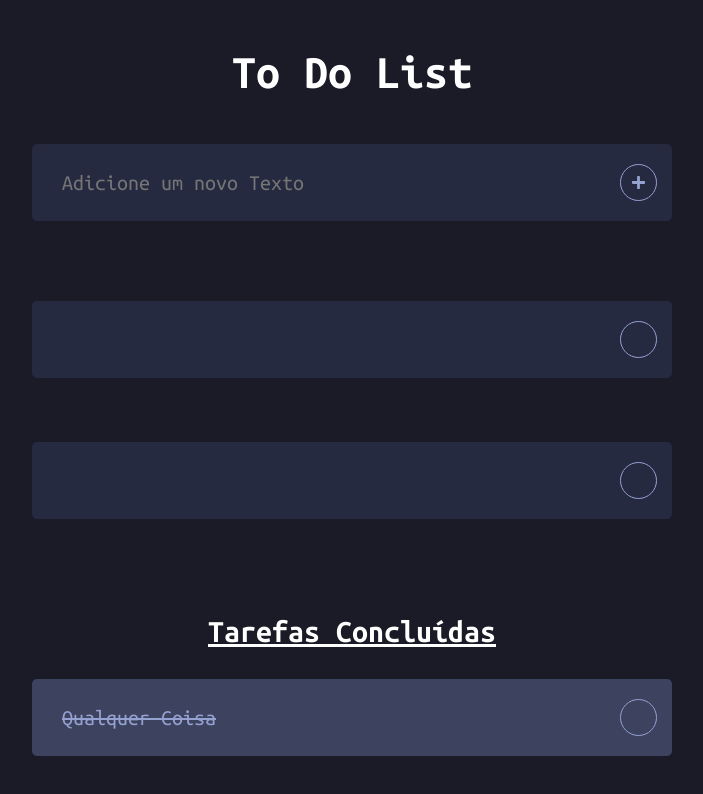
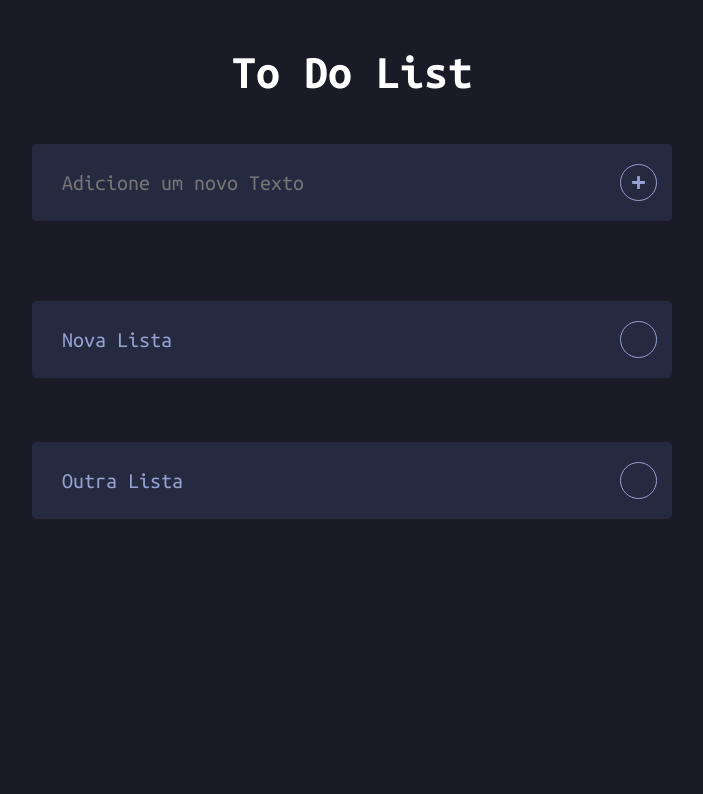
Before and after one commit to NatanALima/projeto-todolist, a React (Vite) app: page / in a window 1280 px wide. Shown: the top 794 px of the page, without its empty margins (288-991 px from the left). Built offline with nearby package versions, Linux system fonts and the light colour scheme; data requests are answered from the project's data file; some icons are missing.

Commit message:
Adiciona função de Adicionar Nova Tarefa
- Adicionado a função de adicionar nova Tarefa

```diff
--- a/db.json
+++ b/db.json
@@ -1,6 +1,16 @@
 {
-  "tasks": [{"id": 1,"type": "text", "placeholder": "Adicione um novo Texto", "value":"", "disabled":false, "btnSelect": "add", "isList": false, "isChecked": false},
-  {"id": 2,"type": "text", "placeholder": "", "value":"", "disabled":true, "btnSelect": "collection", "btnCollection": "default", "isList": true, "isChecked": false},
-  {"id": 3,"type": "text", "placeholder": "", "value":"", "disabled":true, "btnSelect": "collection", "btnCollection": "default", "isList": true, "isChecked": false},
-  {"id": 4,"type": "text", "placeholder": "", "value":"Qualquer Coisa", "disabled": true, "btnSelect": "collection", "btnCollection": "checkedList", "isList": true, "isChecked": true}]
+  "tasks": [
+    {
+      "taskValue": "Nova Lista",
+      "btnCollection": "default",
+      "isChecked": false,
+      "id": 1
+    },
+    {
+      "taskValue": "Outra Lista",
+      "btnCollection": "default",
+      "isChecked": false,
+      "id": 2
+    }
+  ]
 }
--- a/src/App.jsx
+++ b/src/App.jsx
@@ -43,18 +43,48 @@ const ContentTitle = styled.h2`
 
 function App() {
   const [tasks, setTasks] = useState([]);
+  console.log(tasks);
 
   useEffect(() => {
     fetch("http://localhost:5000/tasks", {
       method: "GET",
       headers: {
-        'Content-Type': 'apllication/json'
+        'Content-Type': 'application/json'
       }
     })
     .then(resp => resp.json())
     .then(data => setTasks(data))
     .catch(err => console.log(err));
   },[]);
+
+  const addTask = (newTask) => {
+    newTask.btnCollection = "default";
+    newTask.isChecked = false;
+    fetch("http://localhost:5000/tasks", {
+      method: "POST",
+      headers: {
+        "Content-Type": "application/json"
+      },
+      body: JSON.stringify(newTask)
+    })
+    .then(window.location.reload())
+    .catch(err => console.log(err));
+
+  }
+
+  const editTask = (task) => {
+    fetch(`http://localhost:5000/tasks/${task.id}`, {
+      method: "PATCH",
+      headers: {
+        "Content-Type": "application/json"
+
+      },
+      body: JSON.stringify(task)
+    })
+    .then(resp => resp.json())
+    .then(data => setTasks(data))
+    .catch(err => console.log(err));
+  }
 
 
   const listNotChecked = tasks.filter(item => item.isChecked === false);
@@ -65,12 +95,13 @@ function App() {
       <GlobalStyle/>
       <MainContainer>
         <MainTitle>To Do List</MainTitle>
-        {listNotChecked.map(content => <InputContainer key={content.id} type={content.text} placeholder={content.placeholder} disabled={content.disabled} btnSelect={content.btnSelect} btnCollection={content.btnCollection} indexValue={content.id}/>)}
+        <InputContainer type={"text"} name={"taskValue"} placeholder={"Adicione um novo Texto"} btnSelect={"add"} addTask={addTask}/>
+        {listNotChecked.map(content => <InputContainer key={content.id} type={"text"} value={content.taskValue} name={"taskValue"} disabled={true} btnSelect={"collection"} btnCollection={content.btnCollection} indexValue={content.id} addTask={addTask} editTask={editTask}/>)}
 
         {listChecked.length ? (
           <>
             <ContentTitle>Tarefas Concluídas</ContentTitle>
-            {listChecked.map(content => <InputContainer key={content.id} type={content.text} placeholder={content.placeholder} value={content.value} disabled={content.disabled} btnSelect={content.btnSelect} btnCollection={content.btnCollection} isChecked={content.isChecked} indexValue={content.id }/>)}
+            {listChecked.map(content => <InputContainer key={content.id} type={"text"} value={content.taskValue} name={"taskValue"} disabled={true} btnSelect={"collection"} btnCollection={content.btnCollection} isChecked={content.isChecked} indexValue={content.id } addTask={addTask} editTask={editTask}/>)}
           </>
         ): null}
       </MainContainer>
--- a/src/components/Buttons/ButtonInfo.jsx
+++ b/src/components/Buttons/ButtonInfo.jsx
@@ -5,11 +5,18 @@ import ButtonCollection from "./ButtonCollection";
 import { FaPlus } from 'react-icons/fa';
 import { FaEllipsis } from 'react-icons/fa6';
 
-export default function ButtonInfo({btnSelect, typeBtnSelect, setIsDisabled}) {
+export default function ButtonInfo({btnSelect, typeBtnSelect, setIsDisabled, addTask, editTask, taskInfo}) {
     const [isClicked, setIsClicked] = useState(0);
 
     const handleClickAdd = () => {
-        return console.log("Adicionei uma nova Info na lista")
+        if(Object.keys(taskInfo).length > 0) {
+            addTask(taskInfo);
+            alert('Task adicionada com sucesso!');
+
+
+        } else {
+            alert("É necessário escrever algo para adicionar!");
+        }
 
     }
 
@@ -48,5 +55,8 @@ export default function ButtonInfo({btnSelect, typeBtnSelect, setIsDisabled}) {
 ButtonInfo.propTypes = {
     btnSelect: PropTypes.string,
     typeBtnSelect: PropTypes.string,
-    setIsDisabled: PropTypes.func
+    setIsDisabled: PropTypes.func,
+    addTask: PropTypes.func,
+    editTask: PropTypes.func,
+    taskInfo: PropTypes.object
 }
--- a/src/components/layout/InputContainer.jsx
+++ b/src/components/layout/InputContainer.jsx
@@ -3,6 +3,14 @@ import ButtonInfo from '../Buttons/ButtonInfo';
 import { useState } from 'react';
 import { styled } from 'styled-components';
 
+const FormWrapper = styled.form`
+  width: 100%;
+  height: 100%;
+  display: flex;
+  justify-content: center;
+  align-items: center;
+
+`
 
 const InputContainerWrapper = styled.div`
   position: relative;
@@ -28,23 +36,35 @@ const InputWrapper = styled.input`
   outline: none;
 `;
 
-export default function InputContainer({type, value, placeholder, disabled, btnSelect, btnCollection, isChecked}) {
+export default function InputContainer({type, value, name, placeholder, disabled, btnSelect, btnCollection, isChecked, addTask, editTask}) {
   const [isDisabled, setIsDisabled] = useState(disabled || false);
+  const [newTask , setNewTask] = useState({});
+
+  const handleTask = (e) => {
+    setNewTask({...newTask, [e.target.name]: e.target.value});
+
+  }
+
 
   return(
+
     <InputContainerWrapper $marginDefine={btnSelect} $isChecked={isChecked}>
-      <InputWrapper type={type} value={value} placeholder={placeholder} disabled={isDisabled}/>
-      <ButtonInfo btnSelect={btnSelect} typeBtnSelect={btnCollection} setIsDisabled={setIsDisabled}/>
+      <InputWrapper type={type} name={name} defaultValue={value} placeholder={placeholder} disabled={isDisabled} onChange={handleTask} autoComplete='off'/>
+      <ButtonInfo btnSelect={btnSelect} typeBtnSelect={btnCollection} setIsDisabled={setIsDisabled} addTask={addTask} editTask={editTask} taskInfo={newTask}/>
     </InputContainerWrapper>
+
   )
 }
 
 InputContainer.propTypes = {
   type: PropTypes.string,
   value: PropTypes.string,
+  name: PropTypes.string,
   placeholder: PropTypes.string,
   disabled: PropTypes.bool,
   btnSelect: PropTypes.string,
   btnCollection: PropTypes.string,
-  isChecked: PropTypes.bool
+  isChecked: PropTypes.bool,
+  addTask: PropTypes.func,
+  editTask: PropTypes.func
 }
```
